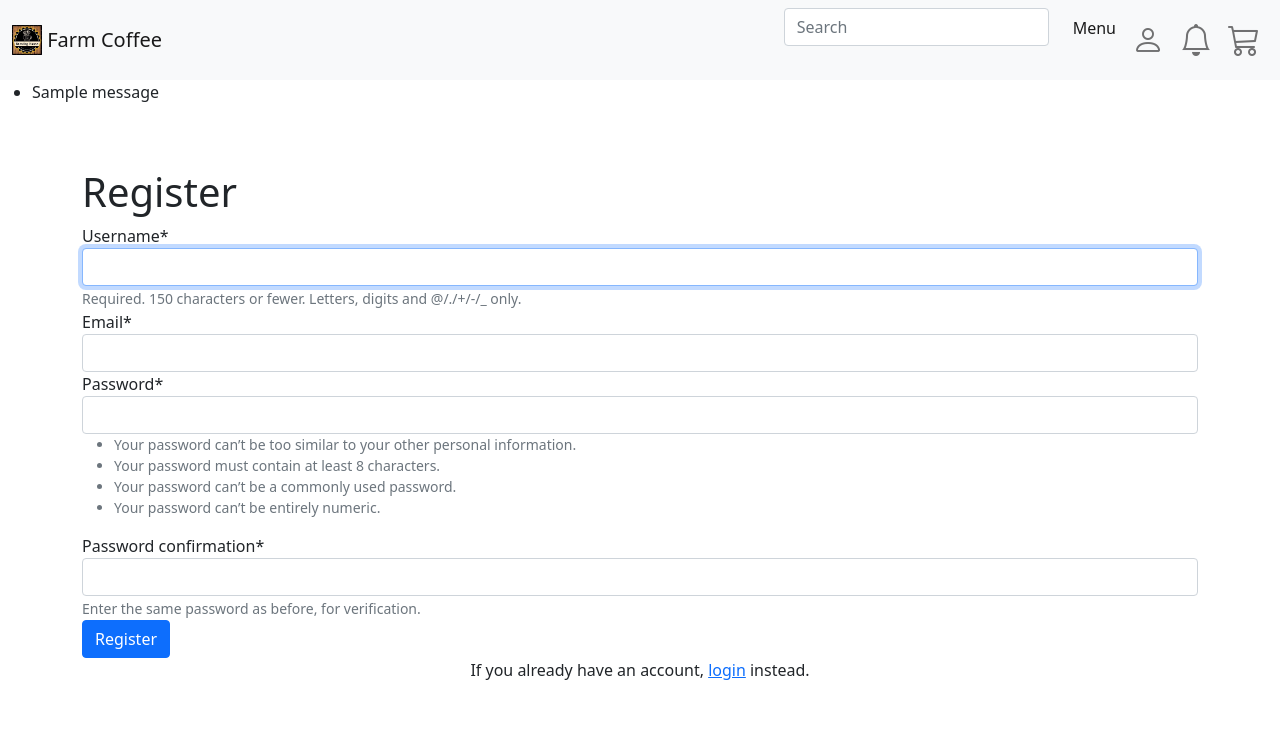
After one commit to giovanniagra/farm_coffee, a Django app: page /register in a window 1280 px wide. The commit adds this page. Shown: the top 745 px of the page. Run offline with Django 4.2, Linux system fonts and the light colour scheme; tables that the repository leaves empty hold one stand-in row (values such as "Sample post"); one stand-in notice (Sample message) is shown; some libraries are stand-ins or nearby versions.

Commit message:
Made login/sign-up
Co-authored-by: giovanniagra <giovanniagra@users.noreply.github.com>

```diff
--- a/farm_coffee/settings.py
+++ b/farm_coffee/settings.py
@@ -37,8 +37,11 @@ INSTALLED_APPS = [
     'django.contrib.sessions',
     'django.contrib.messages',
     'django.contrib.staticfiles',
+    'crispy_forms',
     'farm_coffee_app',
 ]
+
+CRISPY_TEMPLATE_PACK = 'bootstrap4'
 
 MIDDLEWARE = [
     'django.middleware.security.SecurityMiddleware',
--- /dev/null
+++ b/farm_coffee_app/forms.py
@@ -0,0 +1,20 @@
+from django import forms
+from django.contrib.auth.forms import UserCreationForm
+from django.contrib.auth.models import User
+
+
+# Forms creation
+
+class SignUpForm(UserCreationForm):
+    email = forms.EmailField(required=True)
+
+    class Meta:
+        model = User
+        fields = ("username", "email", "password1", "password2")
+
+    def save(self, commit=True):
+        user = super(SignUpForm, self).save(commit=False)
+        user.email = self.cleaned_data['email']
+        if commit:
+            user.save()
+        return user
--- a/farm_coffee_app/templates/base.html
+++ b/farm_coffee_app/templates/base.html
@@ -1,55 +1,104 @@
 <!DOCTYPE html>
 <html lang="en">
   <head>
-    <meta charset="UTF-8">
-    <meta http-equiv="X-UA-Compatible" content="IE=edge">
-    <meta name="viewport" content="width=device-width, initial-scale=1.0">
+    <meta charset="UTF-8" />
+    <meta http-equiv="X-UA-Compatible" content="IE=edge" />
+    <meta name="viewport" content="width=device-width, initial-scale=1.0" />
     <title>Home</title>
-    <meta http-equiv="refresh" content="1">
+    <!-- <meta http-equiv="refresh" content="1" /> -->
     <!-- Bootstrap CSS -->
-    <link href="https://cdn.jsdelivr.net/npm/bootstrap@5.1.3/dist/css/bootstrap.min.css" rel="stylesheet" integrity="sha384-1BmE4kWBq78iYhFldvKuhfTAU6auU8tT94WrHftjDbrCEXSU1oBoqyl2QvZ6jIW3" crossorigin="anonymous">
-
+    <link
+      rel="stylesheet"
+      href="https://cdn.jsdelivr.net/npm/bootstrap-icons@1.8.1/font/bootstrap-icons.css"
+    />
+    <link
+      href="https://cdn.jsdelivr.net/npm/bootstrap@5.1.3/dist/css/bootstrap.min.css"
+      rel="stylesheet"
+      integrity="sha384-1BmE4kWBq78iYhFldvKuhfTAU6auU8tT94WrHftjDbrCEXSU1oBoqyl2QvZ6jIW3"
+      crossorigin="anonymous"
+    />
   </head>
   <body>
+    <!-- Option 1: Bootstrap Bundle with Popper -->
+    <script
+      src="https://cdn.jsdelivr.net/npm/bootstrap@5.1.3/dist/js/bootstrap.bundle.min.js"
+      integrity="sha384-ka7Sk0Gln4gmtz2MlQnikT1wXgYsOg+OMhuP+IlRH9sENBO0LRn5q+8nbTov4+1p"
+      crossorigin="anonymous"
+    ></script>
+    <!--Navbar-->
 
-    <!-- Option 1: Bootstrap Bundle with Popper -->
-    <script src="https://cdn.jsdelivr.net/npm/bootstrap@5.1.3/dist/js/bootstrap.bundle.min.js" integrity="sha384-ka7Sk0Gln4gmtz2MlQnikT1wXgYsOg+OMhuP+IlRH9sENBO0LRn5q+8nbTov4+1p" crossorigin="anonymous"></script>
-<!--Navbar-->
     <nav class="navbar navbar-expand-lg navbar-light bg-light">
-        <div class="container-fluid">
-          <a class="navbar-brand" href="#">Farm Coffee</a>
-          <button class="navbar-toggler" type="button" data-bs-toggle="collapse" data-bs-target="#navbarSupportedContent" aria-controls="navbarSupportedContent" aria-expanded="false" aria-label="Toggle navigation">
+      <div class="container-fluid d-flex justify-content-between">
+        <a class="navbar-brand" href="#">
+          <img
+            src="../static/farm_coffee_app/images/fc_logo.jpg"
+            width="30"
+            height="30"
+            class="d-inline-block align-top"
+            alt=""
+          />
+          Farm Coffee
+        </a>
+
+        <button
+          class="navbar-toggler"
+          type="button"
+          data-bs-toggle="collapse"
+          data-bs-target="#navbarSupportedContent"
+          aria-controls="navbarSupportedContent"
+          aria-expanded="false"
+          aria-label="Toggle navigation"
+        >
           <span class="navbar-toggler-icon"></span>
         </button>
-          <div class="collapse navbar-collapse" id="navbarSupportedContent">
-            <ul class="navbar-nav me-auto mb-2 mb-lg-0">
+        <div class="d-flex flex-row gap-3">
+          <form>
+            <input
+              class="form-control me-2"
+              type="search"
+              placeholder="Search"
+              aria-label="Search"
+            />
+          </form>
+          <div
+            class="collapse navbar-collapse d-flex"
+            id="navbarSupportedContent"
+          >
+            <ul class="navbar-nav ms-auto mb-2 mb-lg-0">
               <li class="nav-item">
-                <a class="nav-link active" aria-current="page" href="#">Home</a>
+                <a class="nav-link active" aria-current="page" href="#">Menu</a>
               </li>
               <li class="nav-item">
-                <a class="nav-link" href="#">Link</a>
-              </li>
-              <li class="nav-item dropdown">
-                <a class="nav-link dropdown-toggle" href="#" id="navbarDropdown" role="button" data-bs-toggle="dropdown" aria-expanded="false">
-                  Dropdown
-                </a>
-                <ul class="dropdown-menu" aria-labelledby="navbarDropdown">
-                  <li><a class="dropdown-item" href="#">Action</a></li>
-                  <li><a class="dropdown-item" href="#">Another action</a></li>
-                  <li><hr class="dropdown-divider"></li>
-                  <li><a class="dropdown-item" href="#">Something else here</a></li>
-                </ul>
+                <a
+                  class="nav-link bi bi-person"
+                  style="font-size: 2rem"
+                  href="#"
+                ></a>
               </li>
               <li class="nav-item">
-                <a class="nav-link disabled">Disabled</a>
+                <a class="nav-link bi bi-bell" style="font-size: 2rem"></a>
+              </li>
+              <li class="nav-item">
+                <a class="nav-link bi bi-cart3" style="font-size: 2rem"></a>
               </li>
             </ul>
-            <form class="d-flex">
-              <input class="form-control me-2" type="search" placeholder="Search" aria-label="Search">
-              <button class="btn btn-outline-success" type="submit">Search</button>
-            </form>
+          </div>
         </div>
       </div>
     </nav>
+
+    {% if messages %}
+    <ul class="messages">
+      {% for message in messages %}
+      <li {% if message.tags %} class="{{ message.tags }}" {% endif %}>
+        {{ message }}
+      </li>
+      {% endfor %}
+    </ul>
+    {% endif %}
+
+
+    {% block content %}
+    {% endblock %}
   </body>
 </html>
--- /dev/null
+++ b/farm_coffee_app/templates/register.html
@@ -0,0 +1,17 @@
+{% extends 'base.html' %}
+
+{% block content %}
+
+{% load crispy_forms_tags %}
+
+<div class="container py-5">
+    <h1>Register</h1>
+    <form method="POST">
+        {% csrf_token %}
+        {{ register_form|crispy }}
+        <button class="btn btn-primary" type="submit">Register</button>
+    </form>
+    <p class="text-center">If you already have an account, <a href="/login">login</a> instead.</p>
+</div>
+
+{% endblock %}
--- a/farm_coffee_app/urls.py
+++ b/farm_coffee_app/urls.py
@@ -1,10 +1,11 @@
 from django.urls import path
 from .import views
+
+app_name = 'farm_coffee_app'
 
 urlpatterns = [
     path('', views.home, name="home"),
     path('menu', views.menu),
-    path('signup', views.signup, name='signup'),
-    path('signin', views.signin, name='signin'),
-    path('signout', views.signout, name='signout'),
+    path("register", views.register_request, name='register'),
+    path("login", views.login_request, name="login")
 ]
--- a/farm_coffee_app/views.py
+++ b/farm_coffee_app/views.py
@@ -1,4 +1,12 @@
-from django.shortcuts import render
+from django.shortcuts import render, redirect
+from .forms import SignUpForm
+from django.contrib.auth import login, authenticate, logout
+from django.contrib import messages
+from django.contrib.auth.forms import AuthenticationForm
+
+
+
+
 
 # Create your views here.
 def home(request):
@@ -7,11 +15,37 @@ def home(request):
 def menu(request):
     return render(request, 'menu.html', {})
 
-def signup(request):
-    return render(request, "signup.html", {})
+def register_request(request):
+    if request.method == "POST":
+        form = SignUpForm(request.POST)
+        if form.is_valid():
+            user = form.save()
+            login(request, user)
+            messages.success(request, "Registration successful.")
+            return redirect("farm_coffee_app:home")
+        messages.error(request, "Unsuccessful registration. Invalid information.")
+    form = SignUpForm()
+    return render (request=request, template_name='register.html', context={"register_form":form})
 
-def signout(request):
-    return render(request, "signout.html", {})
+def login_request(request):
+    if request.method == "POST":
+        form = AuthenticationForm(request, data=request.POST)
+        if form.is_valid():
+            username = form.cleaned_data.get('username')
+            password = form.cleaned_data.get('password')
+            user = authenticate(username=username, password=password)
+            if user is not None:
+                login(request, user)
+                messages.info(request, f"You are now logged in as {username}.")
+                return redirect("farm_coffee_app:home")
+            else:
+                messages.error(request, "Invalid username or password.")
+        else:
+            messages.eror(request, "Invalid username or password.")
+    form = AuthenticationForm()
+    return render(request=request, template_name="login.html", context={"login_form":form})
 
-def signup(request):
-    pass
+def logout_request(request):
+    logout(request)
+    messages.info(request, "You have successfully logged out.")
+    return redirect("farm_coffee_app:home")
```
Also changed, not shown: farm_coffee_app/templates/home.html (+5 -57 lines), farm_coffee_app/templates/login.html (added, +17 -0 lines), db.sqlite3, farm_coffee_app/templates/signin.html (deleted), farm_coffee_app/templates/signup.html (deleted). Lines whose indentation alone changed are shown as unchanged.
